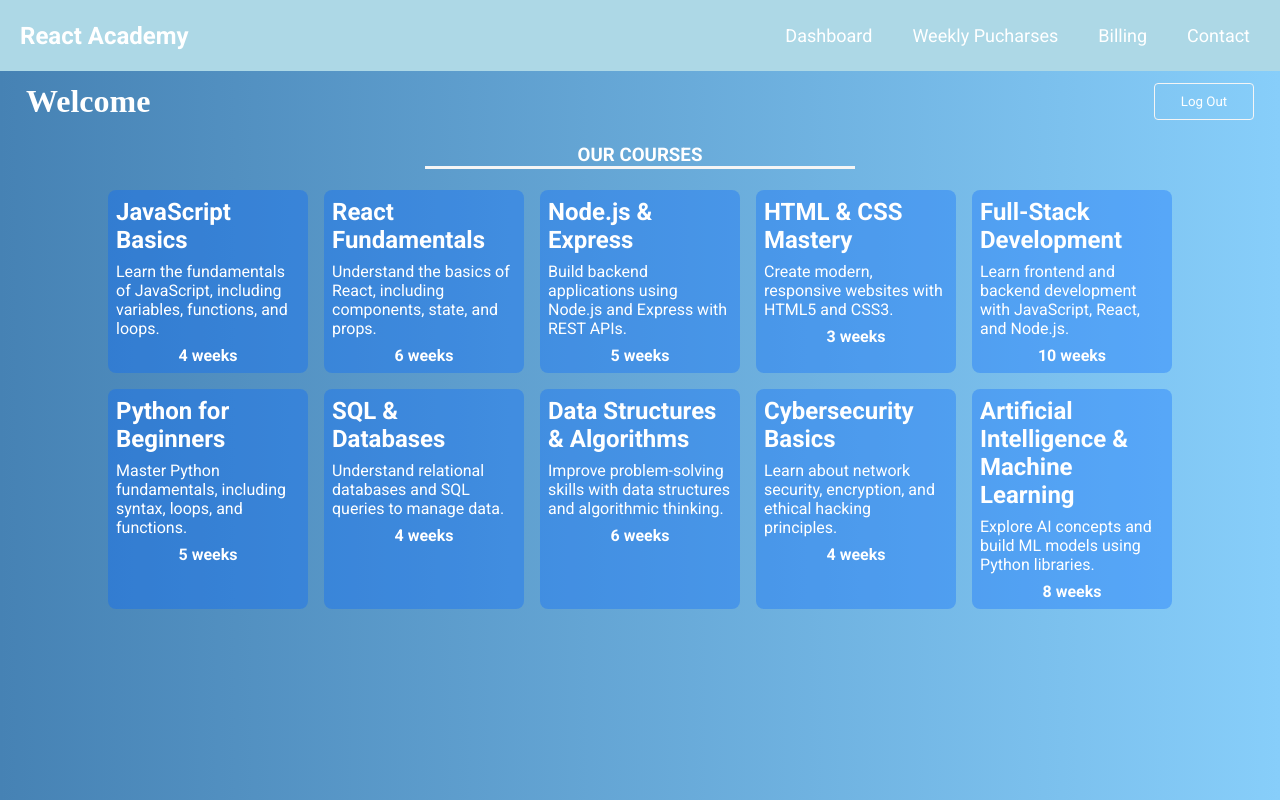
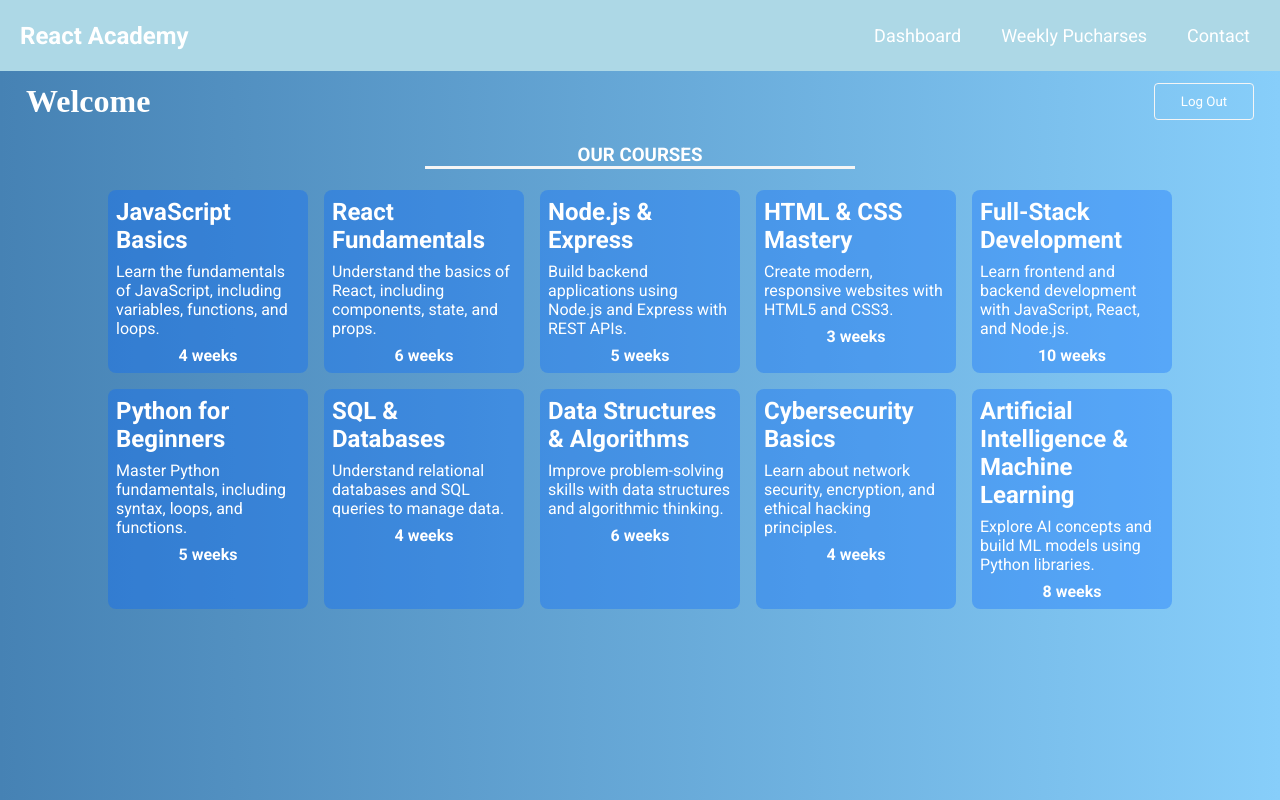
Before and after one commit to Espadv69/Course-2025, a React (Vite) app in the folder Academy-React/: page /dashboard in a window 1280 px wide. Built offline with nearby package versions, Linux system fonts and the light colour scheme; sample sign-in values are in the browser's storage; a web font is replaced by a local one.

Commit message:
Remove unused link to billing

```diff
--- a/Academy-React/src/components/Navbar.jsx
+++ b/Academy-React/src/components/Navbar.jsx
@@ -40,11 +40,6 @@ const Navbar = () => {
           </Link>
         </li>
         <li>
-          <Link to="/billing" onClick={() => setMenuOpen(false)}>
-            Billing
-          </Link>
-        </li>
-        <li>
           <Link to="/contact" onClick={() => setMenuOpen(false)}>
             Contact
           </Link>
```
